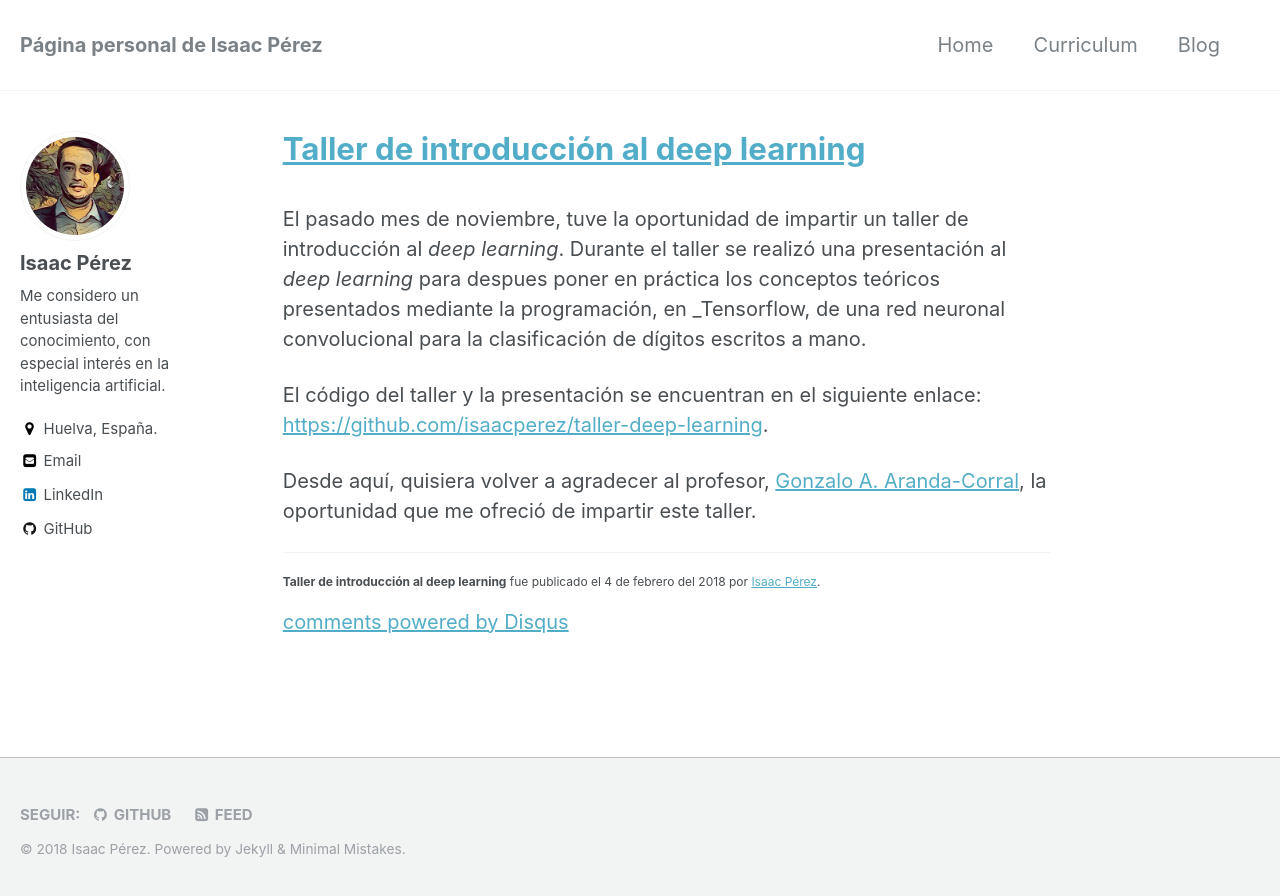
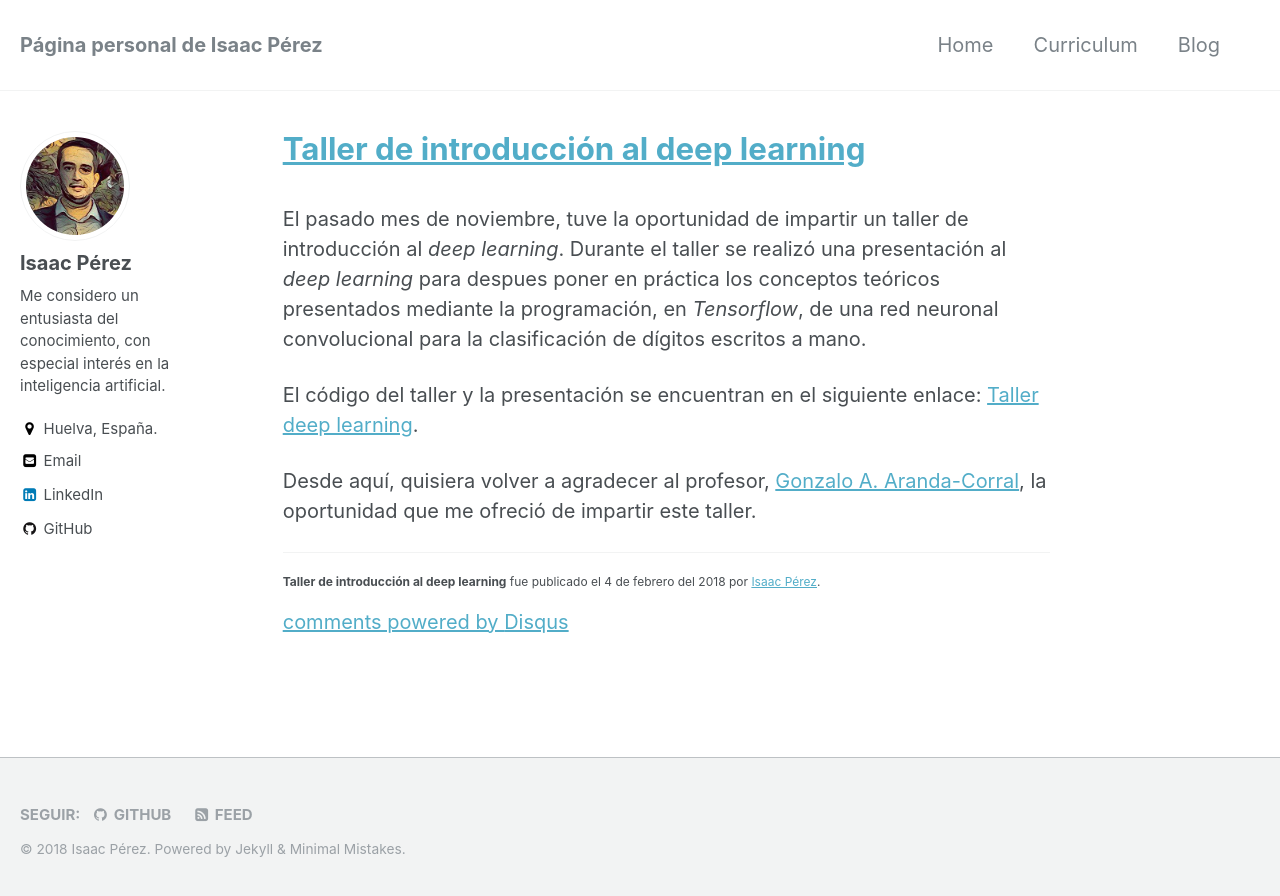
Before and after one commit to isaacperez/isaacperez.github.io, a Jekyll site: the page built from _posts/2018-02-04-TallerDeepLearning.md, in a window 1280 px wide. Shown: the top 896 px of the page. Built offline with Jekyll 4.4.1, drawn with Linux system fonts in a browser that asks for light colours; comment, search, counter and statistics services are not loaded; some of the changed lines change nothing that is shown.

Commit message:
corrección formato

```diff
--- a/_posts/2018-02-04-TallerDeepLearning.md
+++ b/_posts/2018-02-04-TallerDeepLearning.md
@@ -4,8 +4,8 @@
 categories: anuncios
 comments: true
 ---
-El pasado mes de noviembre, tuve la oportunidad de impartir un taller de introducción al _deep learning_. Durante el taller se realizó una presentación al _deep learning_ para despues poner en práctica los conceptos teóricos presentados mediante la programación, en _Tensorflow, de una red neuronal convolucional para la clasificación de dígitos escritos a mano.
+El pasado mes de noviembre, tuve la oportunidad de impartir un taller de introducción al _deep learning_. Durante el taller se realizó una presentación al _deep learning_ para despues poner en práctica los conceptos teóricos presentados mediante la programación, en _Tensorflow_, de una red neuronal convolucional para la clasificación de dígitos escritos a mano.
 
-El código del taller y la presentación se encuentran en el siguiente enlace: [https://github.com/isaacperez/taller-deep-learning](Taller deep learning).
+El código del taller y la presentación se encuentran en el siguiente enlace: [Taller deep learning](https://github.com/isaacperez/taller-deep-learning).
 
 Desde aquí, quisiera volver a agradecer al profesor, [Gonzalo A. Aranda-Corral](http://www.uhu.es/gonzalo.aranda/), la oportunidad que me ofreció de impartir este taller.
```
